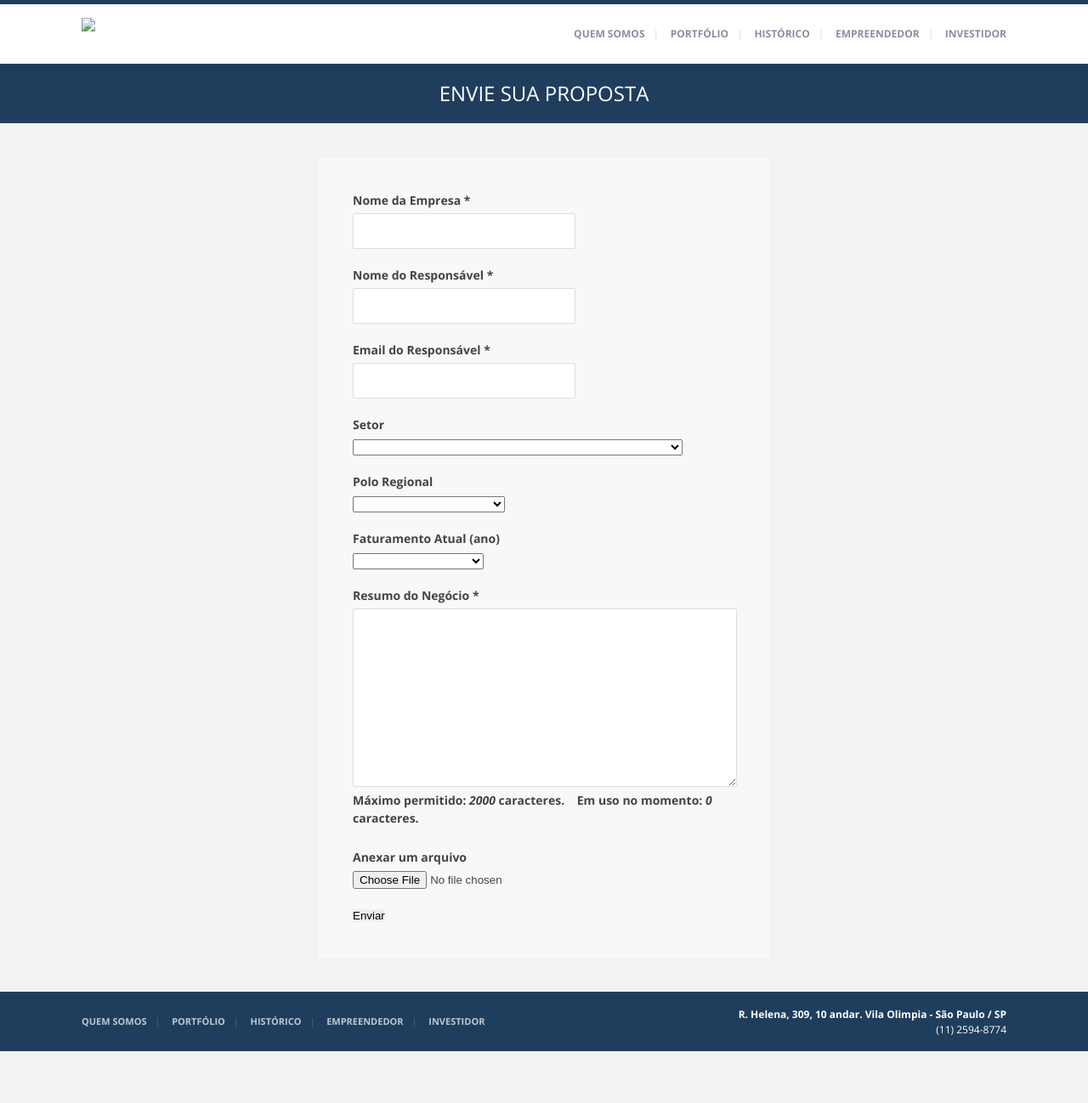
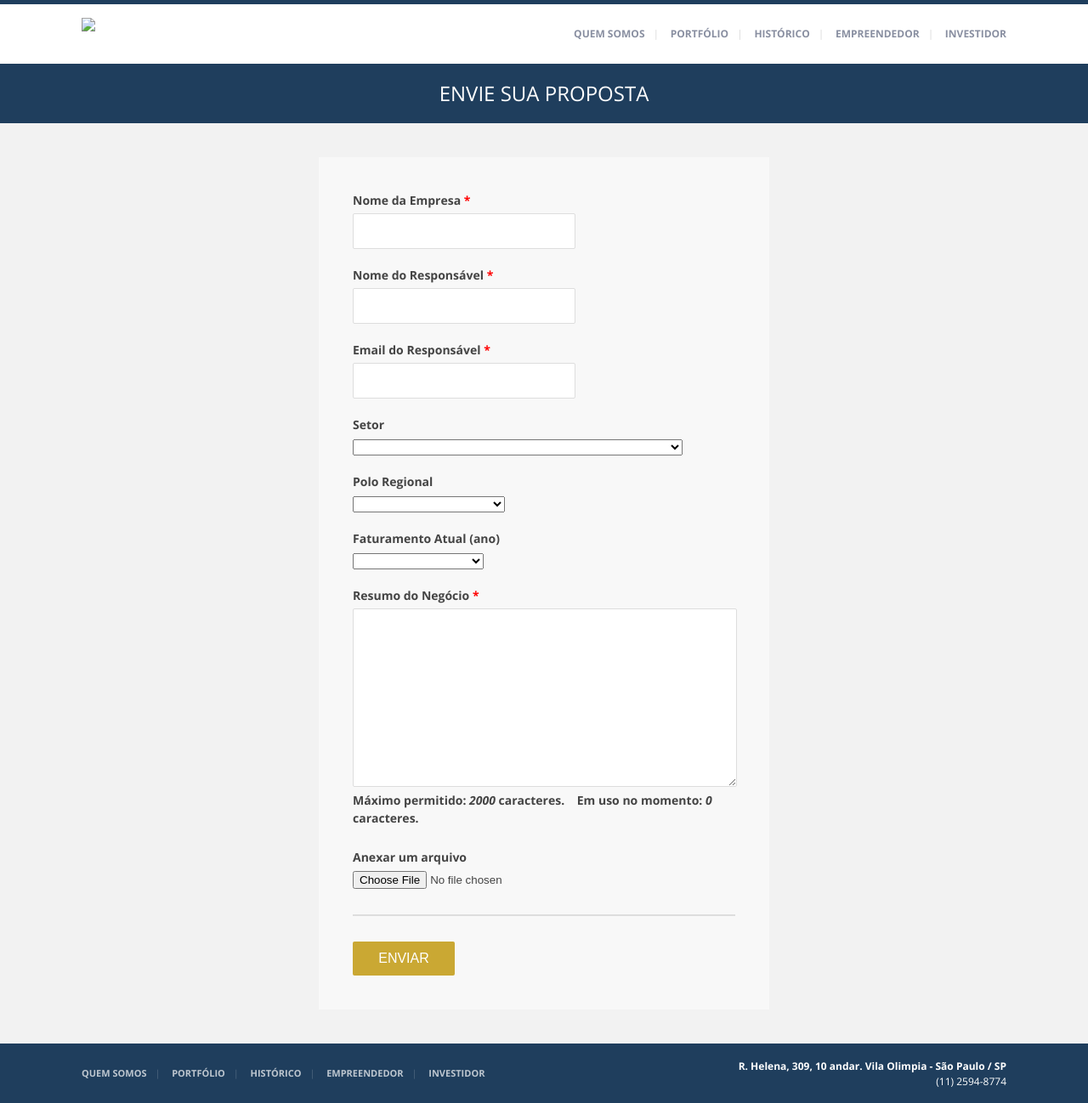
Before and after one commit to spventures/spventures.github.io, a Jekyll site: the page built from form.html, in a window 1280 px wide and 1298 px high. Shown: the whole window at 85% size. Built offline with Jekyll 4.4.1, drawn with Linux system fonts in a browser that asks for light colours; nearby versions of some CDN libraries; library files that are not in the unit come from our copies; comment, search, counter and statistics services are not loaded.

Commit message:
Styled button

```diff
--- a/_sass/_layout.scss
+++ b/_sass/_layout.scss
@@ -436,4 +436,32 @@ footer {
   .hide {
     display: none;
   }
+
+  .req {
+    color: red;
+  }
+
+  .buttons {
+    padding-top: 30px;
+    margin-top: 30px;
+    border-top: 2px solid #ddd;
+  }
+
+  input[type="submit"] {
+    width: 120px;
+    height: 40px;
+    line-height: 40px;
+    background: $gold;
+    padding: 0 10px;
+    text-transform: uppercase;
+    color: #fff;
+    font-size: 16px;
+    border-radius: 2px;
+    outline: none;
+
+    &:hover {
+      opacity: .9;
+      cursor: pointer;
+    }
+  }
 }
```
